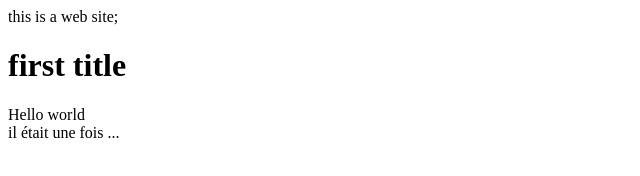
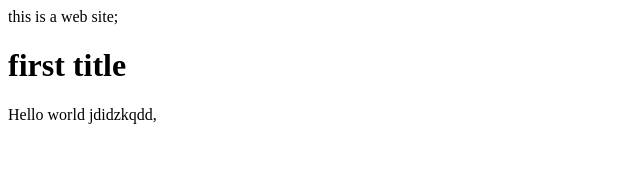
Before and after one commit to soumaya-rigar/formation-GIT, a plain HTML site: page index.html in a window 1280 px wide. Shown: the whole page, without its empty margins (0-640 px from the left). Drawn offline with Linux system fonts and the light colour scheme.

Commit message:
add span paragraph

```diff
--- a/index.html
+++ b/index.html
@@ -10,5 +10,5 @@
 <body>
   Hello world
 </body>
-<div>il était une fois ...</div>
+<span>jdidzkqdd,</span>
 </html>
```
